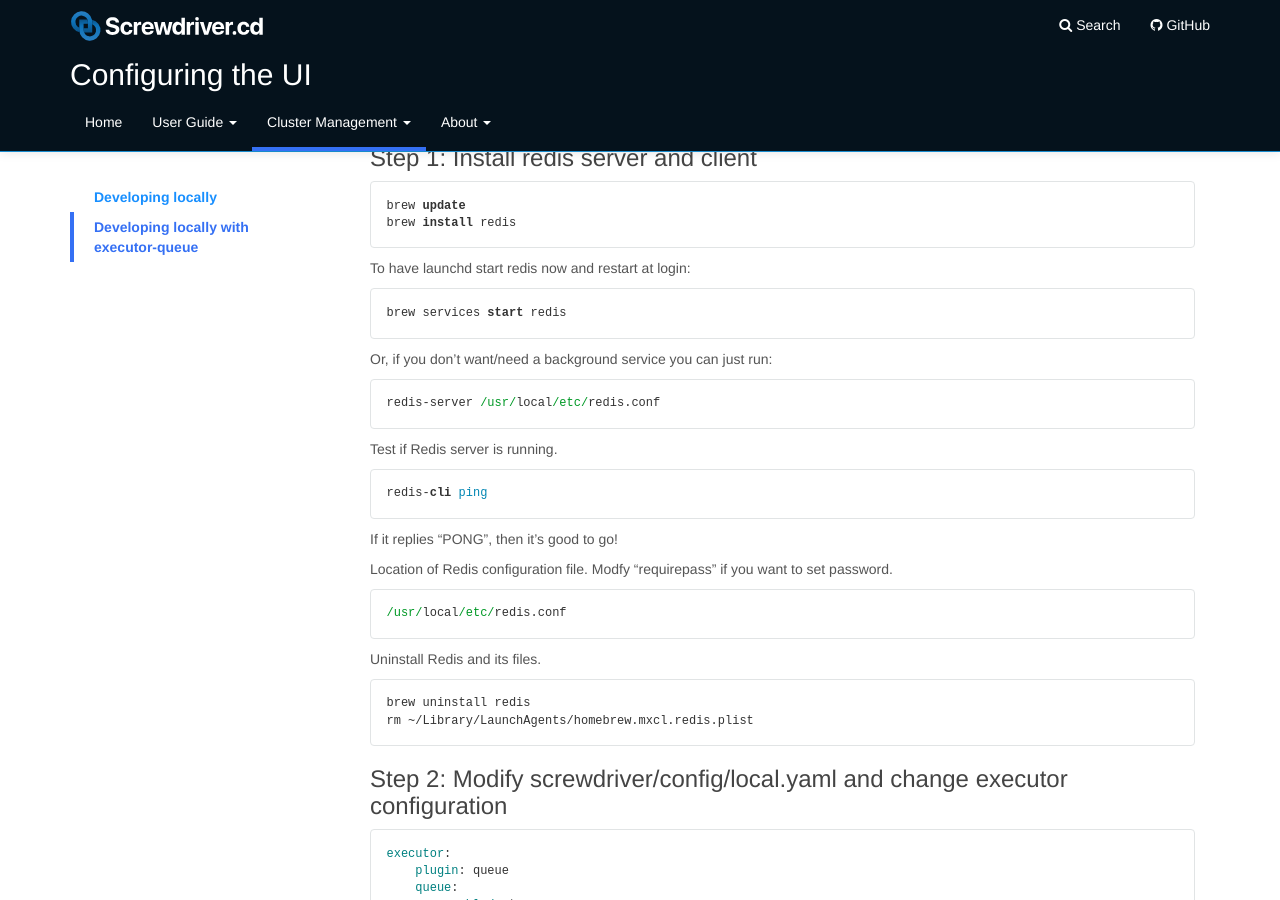
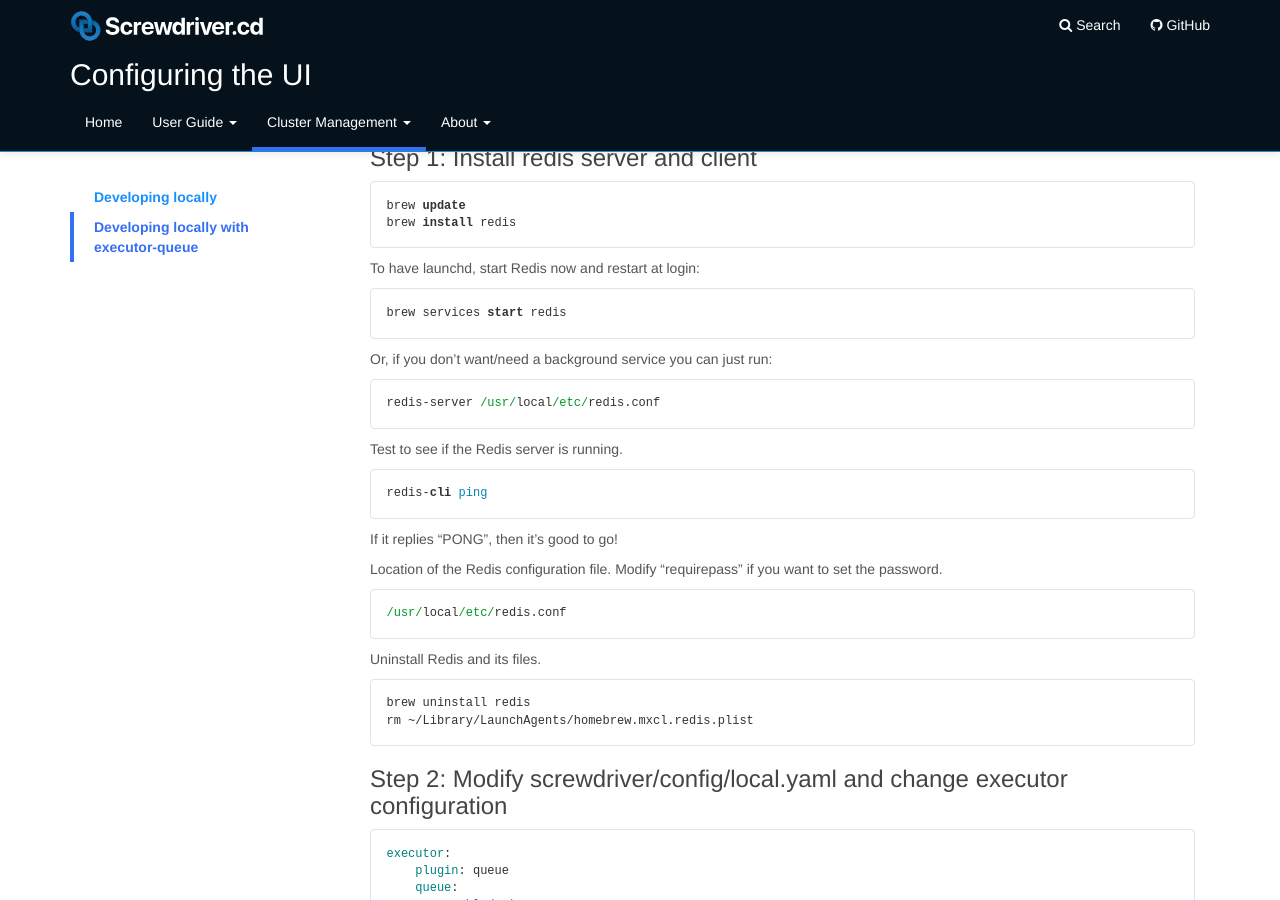
Before and after one commit to screwdriver-cd/guide, a Jekyll site: the page built from docs/cluster-management/developing-locally.md, in a window 1280 px wide and 900 px high, scrolled down 4168 px. Built offline with Jekyll 4.4.1, drawn with Linux system fonts in a browser that asks for light colours.

Commit message:
Apply suggestions from code review
Co-Authored-By: Tiffany K <tiffanykyi@gmail.com>

````diff
--- a/docs/cluster-management/developing-locally.md
+++ b/docs/cluster-management/developing-locally.md
@@ -184,7 +184,7 @@ brew update
 brew install redis
 ```
 
-To have launchd start redis now and restart at login:
+To have launchd, start Redis now and restart at login:
 ```
 brew services start redis
 ```
@@ -195,14 +195,14 @@ Or, if you don't want/need a background service you can just run:
 redis-server /usr/local/etc/redis.conf
 ```
 
-Test if Redis server is running.
+Test to see if the Redis server is running.
 
 ```
 redis-cli ping
 ```
 If it replies “PONG”, then it’s good to go!
 
-Location of Redis configuration file. Modfy "requirepass" if you want to set password.
+Location of the Redis configuration file. Modify "requirepass" if you want to set the password.
 
 ```
 /usr/local/etc/redis.conf
````
